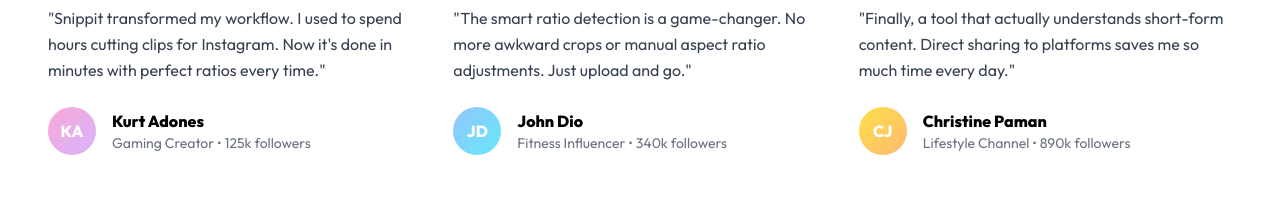
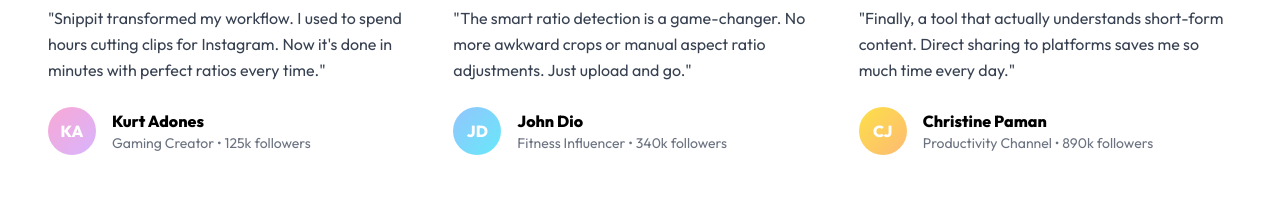
Before and after one commit to ceejt/snippit-landing-page, a React (Create React App) app: page / in a window 1280 px wide. Shown: the part 2740-2963 px from the top of the page. Built offline with nearby package versions, Linux system fonts and the light colour scheme; the HTML template or start-up script is replaced by a standard one.

Commit message:
Changed testimony role.

```diff
--- a/src/components/Testimonials.jsx
+++ b/src/components/Testimonials.jsx
@@ -22,7 +22,7 @@
       rating: 5,
       text: "Finally, a tool that actually understands short-form content. Direct sharing to platforms saves me so much time every day.",
       name: "Christine Paman",
-      role: "Lifestyle Channel • 890k followers",
+      role: "Productivity Channel • 890k followers",
       initials: "CJ",
       gradient: "from-yellow-300 to-orange-300",
     },
```
